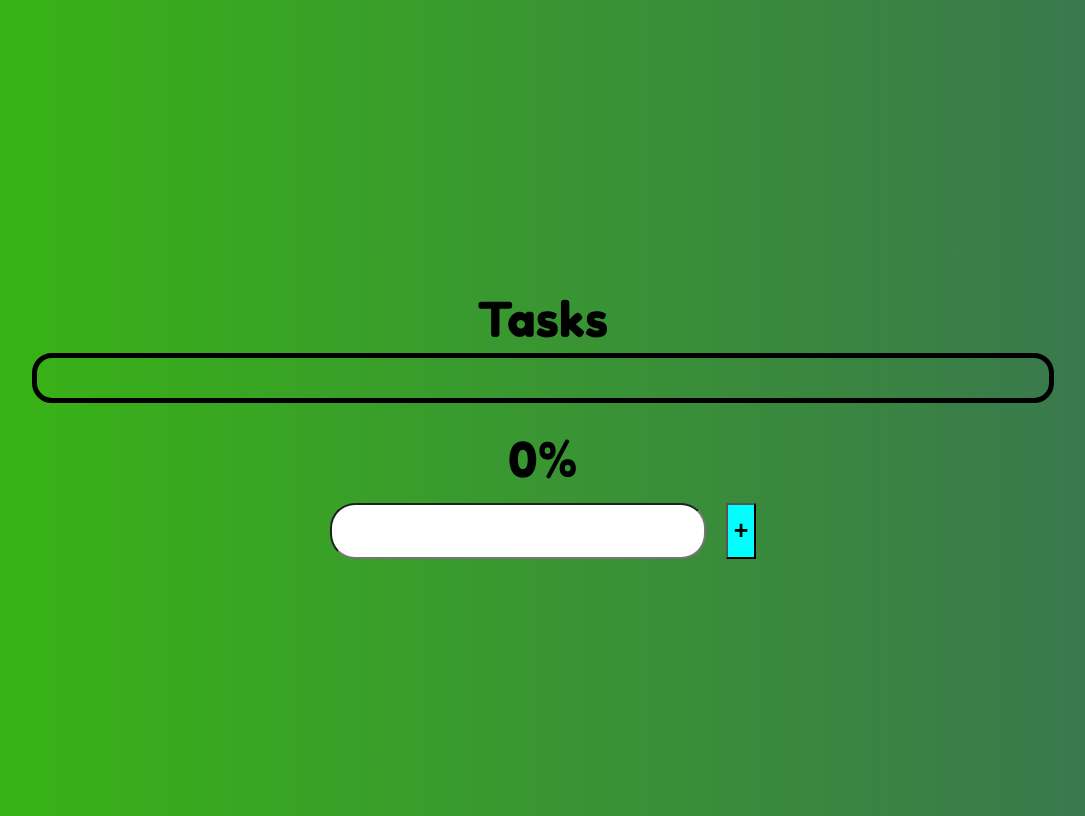
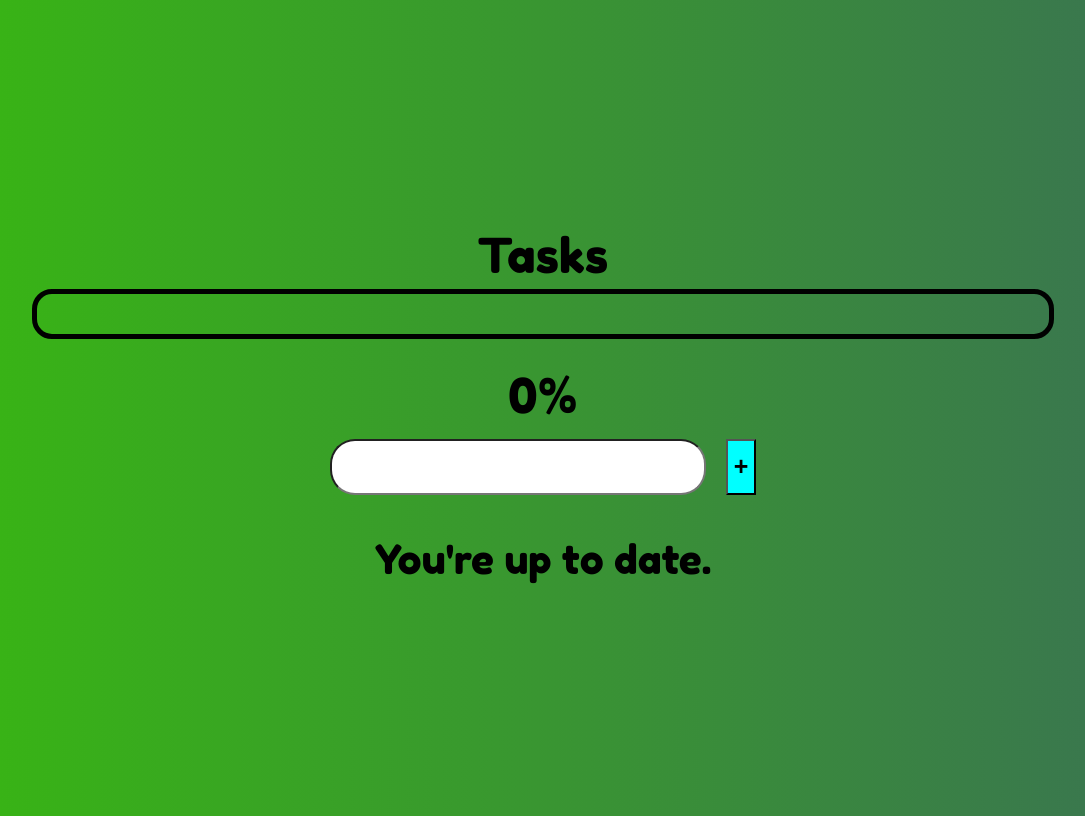
Before and after one commit to megarubber/tasks, a Vue app: page / in a window 1280 px wide. Shown: the whole page, without its empty margins (97-1182 px from the left). Built offline with nearby package versions, Linux system fonts and the light colour scheme.

Commit message:
Adjustments in App component

```diff
--- a/src/App.vue
+++ b/src/App.vue
@@ -6,10 +6,9 @@
 		<InputBar @sizeMyTasks="repeatTime = $event" @setMessage="logs.push($event)"/>
 		<span class="blocks">
 			<span v-for="i in logs.length" :key="i">
-				<span v-if="logs[i] != logs[i-1]">
-					<Task @stoppingCount="option = $event" @removingTask="selectedTask = $event, resetValues()" @sendValue="counter += $event" :taskMessage="logs[i-1]"/>
-				</span>
+				<Task @stoppingCount="option = $event" @removingTask="selectedTask = $event, resetValues()" @sendValue="counter += $event" :taskMessage="logs[i-1]"/>
 			</span>
+			<p v-if="logs.length <= 0" class="warning-text">You're up to date.</p>
 		</span>
 	</div>
 </template>
@@ -43,10 +42,7 @@ export default {
 			else this.counter = 0;
 			// console.log(this.selectedTask);
 		},
-		outroTeste() {
-			console.log(this.counter);
-		}
-	}
+	},
 }
 </script>
 
@@ -76,9 +72,13 @@ export default {
 	.blocks {
 		display: flex !important;
 		flex-direction: row !important;
+		flex-wrap: wrap;
 		width: 100%;
 		justify-content: center;
 		align-items: center;
 	}
 
+	.warning-text {
+		font-size: 2.5rem;
+	}
 </style>
```
Also changed, not shown: src/eventBus.js (deleted, +0 -12 lines).
